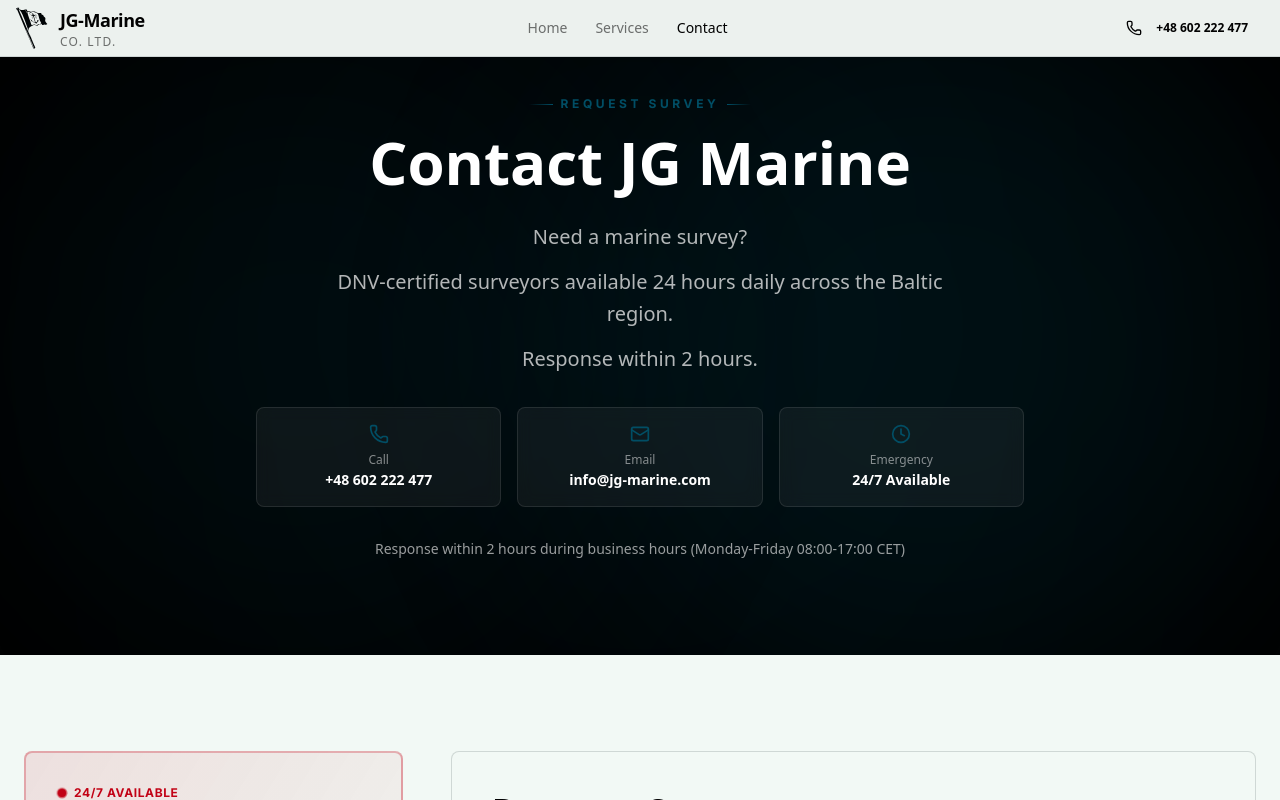
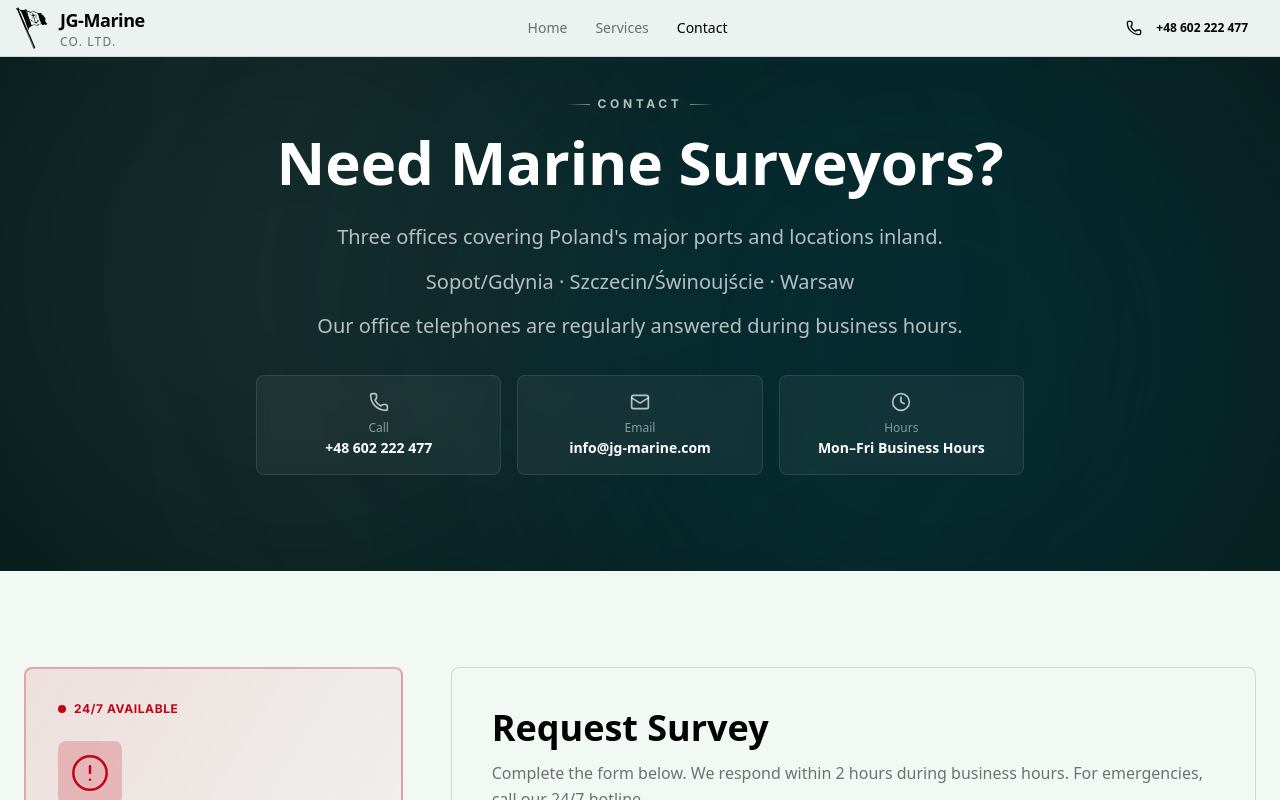
Before and after one commit to 1ikuszak/JG-Marine-Website-2.0, a Next.js app: page /contact in a window 1280 px wide. Shown: the top 800 px of the page. Built offline with nearby package versions, Linux system fonts and the light colour scheme.

Commit message:
fix(contact-hero): switch to secondary bg, fix accent colors for contrast

```diff
--- a/components/contact/contact-hero.tsx
+++ b/components/contact/contact-hero.tsx
@@ -7,12 +7,12 @@
 
 export default function ContactPageHero() {
   return (
-    <section className="relative pt-24 pb-12 md:py-24 bg-foreground overflow-hidden">
+    <section className="relative pt-24 pb-12 md:py-24 bg-secondary overflow-hidden">
       {/* Premium Gradients */}
       <div className="absolute inset-0">
-        <div className="absolute top-0 right-0 w-[700px] h-[700px] bg-primary/15 rounded-full blur-[120px]" />
-        <div className="absolute bottom-0 left-0 w-[600px] h-[600px] bg-accent/10 rounded-full blur-[120px]" />
-        <div className="absolute top-1/2 left-1/2 -translate-x-1/2 -translate-y-1/2 w-[800px] h-[800px] bg-primary/8 rounded-full blur-[150px]" />
+        <div className="absolute top-0 right-0 w-[700px] h-[700px] bg-primary/20 rounded-full blur-[120px]" />
+        <div className="absolute bottom-0 left-0 w-[600px] h-[600px] bg-white/5 rounded-full blur-[120px]" />
+        <div className="absolute top-1/2 left-1/2 -translate-x-1/2 -translate-y-1/2 w-[800px] h-[800px] bg-primary/10 rounded-full blur-[150px]" />
       </div>
 
       <div className="container relative mx-auto max-w-screen-xl px-6">
@@ -23,41 +23,37 @@
             animate={{ opacity: 1, y: 0 }}
             className="flex items-center justify-center gap-2 mb-4"
           >
-            <div className="h-[1px] w-6 bg-gradient-to-r from-transparent to-accent" />
-            <p className="font-mono text-xs font-bold text-accent tracking-[0.3em] uppercase">
-              REQUEST SURVEY
+            <div className="h-[1px] w-6 bg-gradient-to-r from-transparent to-white/50" />
+            <p className="font-mono text-xs font-bold text-white/70 tracking-[0.3em] uppercase">
+              CONTACT
             </p>
-            <div className="h-[1px] w-6 bg-gradient-to-l from-transparent to-accent" />
+            <div className="h-[1px] w-6 bg-gradient-to-l from-transparent to-white/50" />
           </motion.div>
 
-          {/* Headline - GP: SHORT sentences, no self-praise */}
+          {/* Headline */}
           <motion.h1
             initial={{ opacity: 0, y: 20 }}
             animate={{ opacity: 1, y: 0 }}
             transition={{ delay: 0.1 }}
             className="text-4xl md:text-5xl lg:text-6xl font-bold text-white mb-6 leading-[1.15]"
           >
-            Contact JG Marine
+            Need Marine Surveyors?
           </motion.h1>
 
-          {/* Subheadline - GP: Varied rhythm */}
+          {/* Subheadline */}
           <motion.div
             initial={{ opacity: 0, y: 20 }}
             animate={{ opacity: 1, y: 0 }}
             transition={{ delay: 0.2 }}
             className="space-y-3 text-lg md:text-xl text-white/70 mb-8 leading-relaxed max-w-2xl mx-auto"
           >
-            {/* SHORT */}
-            <p>Need a marine survey?</p>
+            <p>Three offices covering Poland's major ports and locations inland.</p>
 
-            {/* MEDIUM */}
             <p>
-              DNV-certified surveyors available 24 hours daily across the Baltic
-              region.
+              Sopot/Gdynia · Szczecin/Świnoujście · Warsaw
             </p>
 
-            {/* SHORT */}
-            <p>Response within 2 hours.</p>
+            <p>Our office telephones are regularly answered during business hours.</p>
           </motion.div>
 
           {/* Quick Contact Grid */}
@@ -71,12 +67,12 @@
             {/* FIX: Added opening <a> tag */}
             <a
               href={`tel:${CONTACTS.main.phone.replace(/\s/g, "")}`}
-              className="flex flex-col items-center justify-center gap-2 bg-white/5 backdrop-blur-sm border border-white/10 hover:border-accent/50 rounded-lg p-4 transition-all duration-300 group min-h-[90px]"
+              className="flex flex-col items-center justify-center gap-2 bg-white/5 backdrop-blur-sm border border-white/10 hover:border-white/30 rounded-lg p-4 transition-all duration-300 group min-h-[90px]"
             >
-              <Phone className="h-5 w-5 text-accent group-hover:scale-110 transition-transform" />
+              <Phone className="h-5 w-5 text-white/70 group-hover:scale-110 transition-transform" />
               <div className="text-center">
                 <p className="text-xs text-white/50 mb-0.5">Call</p>
-                <p className="text-sm font-semibold text-white group-hover:text-accent transition-colors">
+                <p className="text-sm font-semibold text-white group-hover:text-white/80 transition-colors">
                   {CONTACTS.main.phone}
                 </p>
               </div>
@@ -86,12 +82,12 @@
             {/* FIX: Added opening <a> tag */}
             <a
               href={`mailto:${CONTACTS.main.email}`}
-              className="flex flex-col items-center justify-center gap-2 bg-white/5 backdrop-blur-sm border border-white/10 hover:border-accent/50 rounded-lg p-4 transition-all duration-300 group min-h-[90px]"
+              className="flex flex-col items-center justify-center gap-2 bg-white/5 backdrop-blur-sm border border-white/10 hover:border-white/30 rounded-lg p-4 transition-all duration-300 group min-h-[90px]"
             >
-              <Mail className="h-5 w-5 text-accent group-hover:scale-110 transition-transform" />
+              <Mail className="h-5 w-5 text-white/70 group-hover:scale-110 transition-transform" />
               <div className="text-center">
                 <p className="text-xs text-white/50 mb-0.5">Email</p>
-                <p className="text-sm font-semibold text-white group-hover:text-accent transition-colors break-all">
+                <p className="text-sm font-semibold text-white group-hover:text-white/80 transition-colors break-all">
                   {CONTACTS.main.email}
                 </p>
               </div>
@@ -99,25 +95,14 @@
 
             {/* Hours */}
             <div className="flex flex-col items-center justify-center gap-2 bg-white/5 backdrop-blur-sm border border-white/10 rounded-lg p-4 min-h-[90px]">
-              <Clock className="h-5 w-5 text-accent" />
+              <Clock className="h-5 w-5 text-white/70" />
               <div className="text-center">
-                <p className="text-xs text-white/50 mb-0.5">Emergency</p>
+                <p className="text-xs text-white/50 mb-0.5">Hours</p>
                 <p className="text-sm font-semibold text-white">
-                  24/7 Available
+                  Mon–Fri Business Hours
                 </p>
               </div>
             </div>
-          </motion.div>
-
-          {/* Trust Badge - NO SECURITY THEATER */}
-          <motion.div
-            initial={{ opacity: 0, y: 20 }}
-            animate={{ opacity: 1, y: 0 }}
-            transition={{ delay: 0.4 }}
-            className="mt-8 text-sm text-white/60"
-          >
-            Response within 2 hours during business hours (Monday-Friday
-            08:00-17:00 CET)
           </motion.div>
         </div>
       </div>
```
